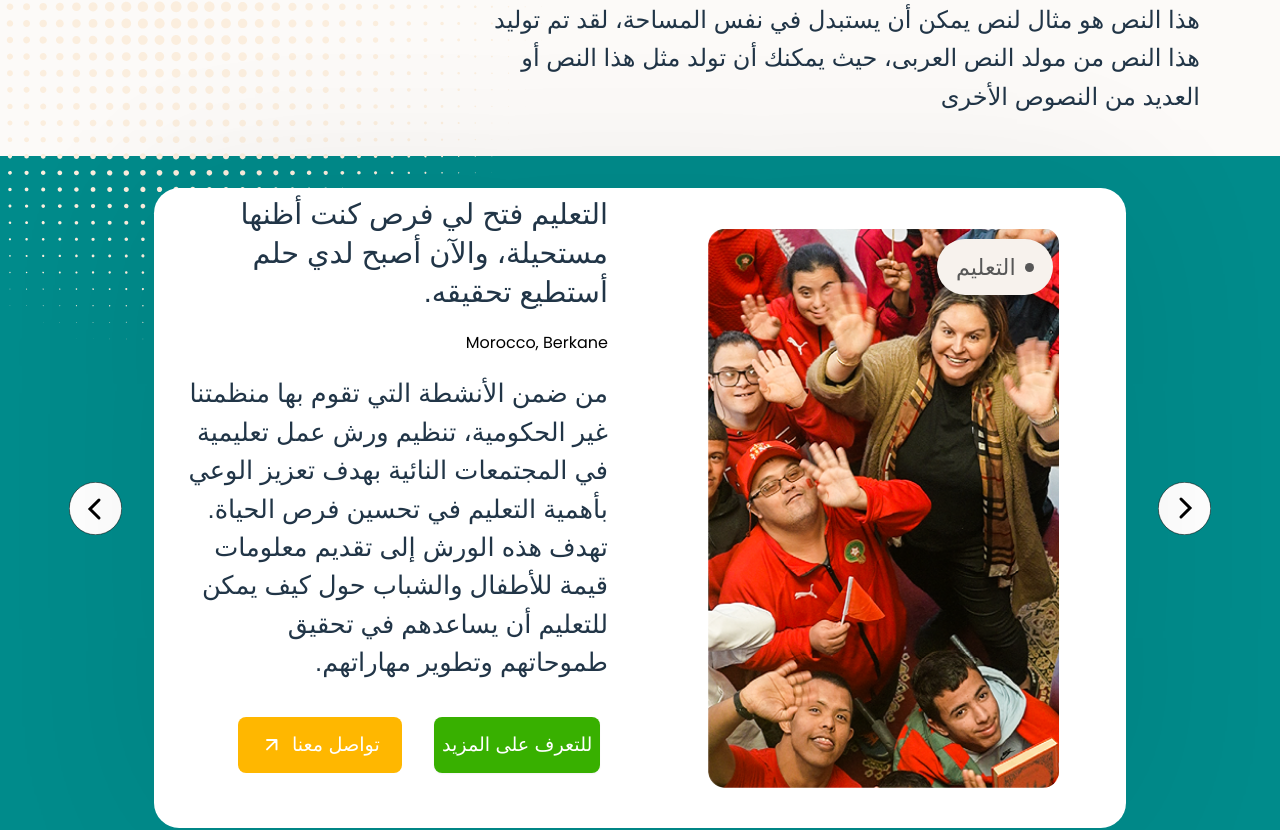
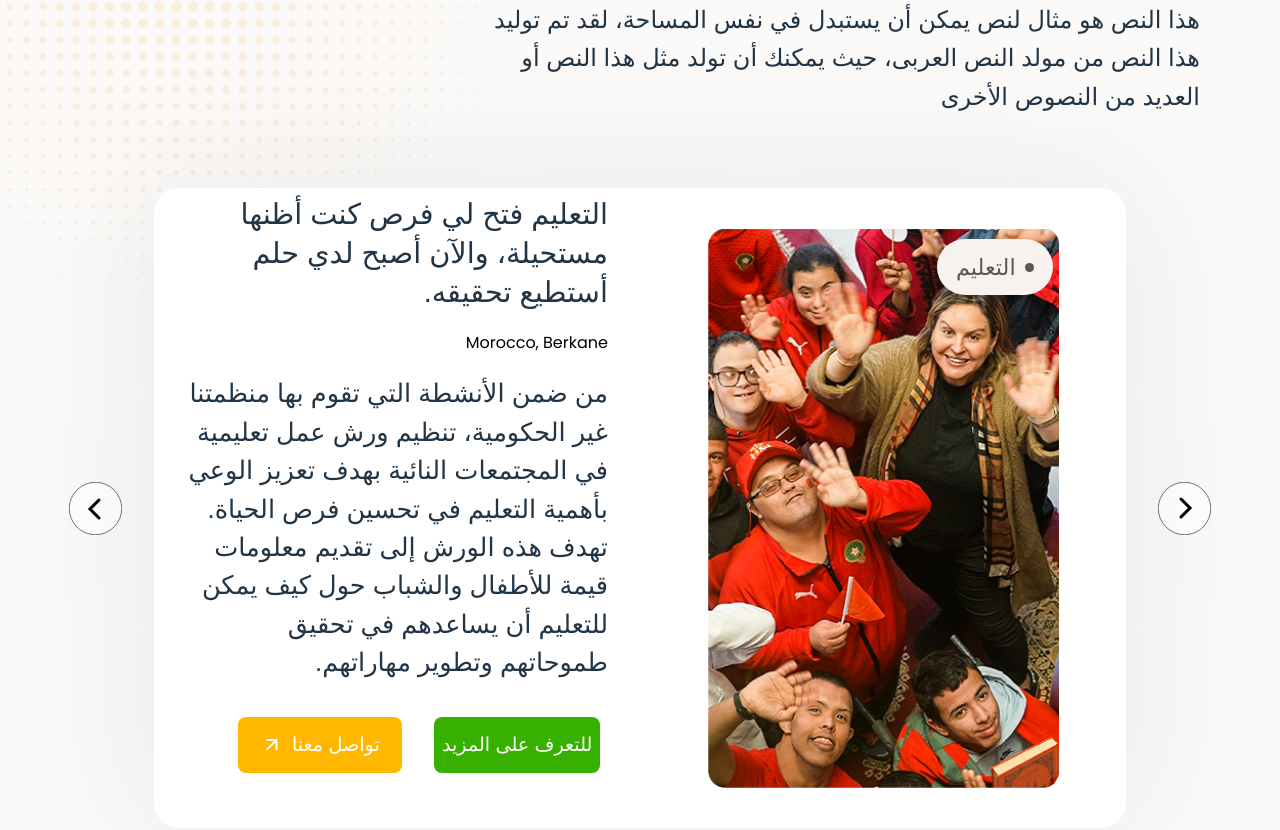
Before and after one commit to SOFT-CACTUS-INTERN/organisme-badr-web, a React (Vite) app in the folder FrontEnd/: page / in a window 1280 px wide. Shown: the part 3681-4511 px from the top of the page. Built offline with nearby package versions, Linux system fonts and the light colour scheme; a web font is replaced by a local one.

Commit message:
remove background

```diff
--- a/FrontEnd/src/assets/styles/activite.css
+++ b/FrontEnd/src/assets/styles/activite.css
@@ -446,10 +446,7 @@ body {
 .prev {
   z-index: 50;
 }
-.activite-groupe{
-  background-color: darkcyan;
 
-}
 
 
 @media(min-width:2560px) {
```
